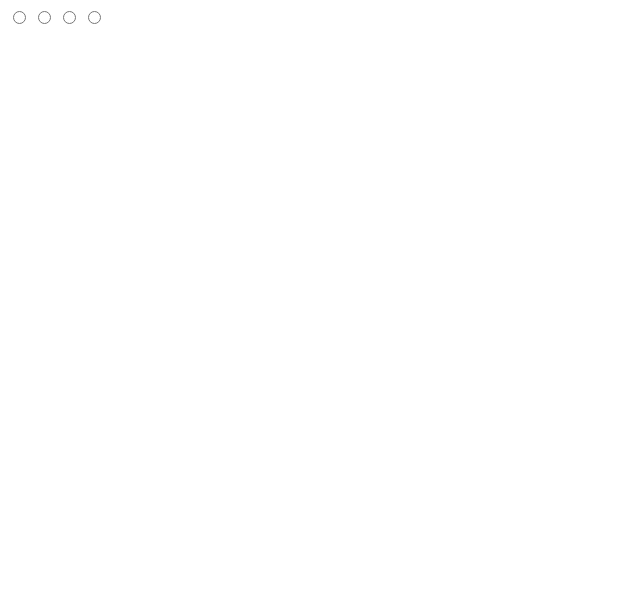
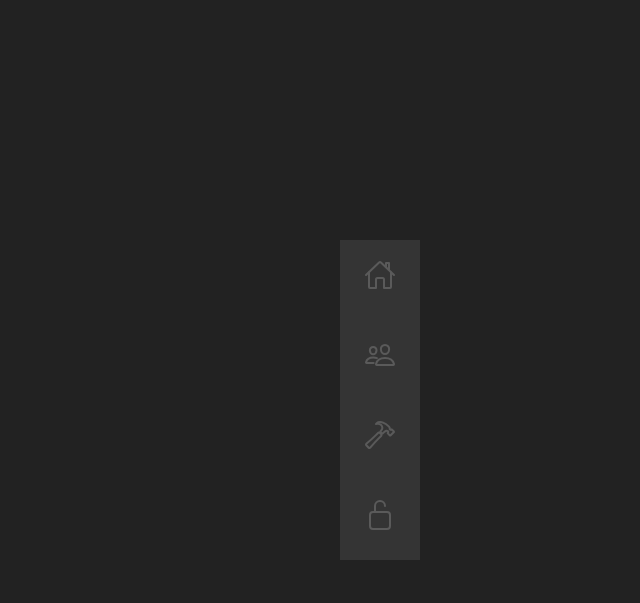
Before and after one commit to konsin1988/table-with-css, a plain HTML site: page index.html in a window 1280 px wide. Shown: the whole page, without its empty margins (0-640 px from the left). Drawn offline with nearby package versions, Linux system fonts and the light colour scheme.

Commit message:
css styles 1

```diff
--- a/index.html
+++ b/index.html
@@ -9,11 +9,31 @@
   <body>
     <div class="container">
       <div class="tabs">
-        <input id="home" type="radio" name="group" />
+        <input id="home" type="radio" name="group" checked />
         <input id="about" type="radio" name="group" />
         <input id="settings" type="radio" name="group" />
         <input id="security" type="radio" name="group" />
+        <div class="icon">
+          <label for="home"><ion-icon name="home-outline"></ion-icon></label>
+          <label for="about"><ion-icon name="people-outline"></ion-icon></label>
+          <label for="settings"
+            ><ion-icon name="hammer-outline"></ion-icon
+          ></label>
+          <label for="security"
+            ><ion-icon name="lock-open-outline"></ion-icon
+          ></label>
+          <div class="indicator"></div>
+        </div>
+        <div class="content"></div>
       </div>
     </div>
+    <script
+      type="module"
+      src="https://unpkg.com/ionicons@7.1.0/dist/ionicons/ionicons.esm.js"
+    ></script>
+    <script
+      nomodule
+      src="https://unpkg.com/ionicons@7.1.0/dist/ionicons/ionicons.js"
+    ></script>
   </body>
 </html>
--- a/style.css
+++ b/style.css
@@ -0,0 +1,57 @@
+@import url("https://fonts.googleapis.com/css?family=Poppins:300,400,500,600,700&display=swap");
+* {
+  margin: 0;
+  padding: 0;
+  box-sizing: border-box;
+  font-family: "Poppins", sans-serif;
+}
+:root {
+  --clr: #a12db5;
+}
+body {
+  display: flex;
+  justify-content: center;
+  align-items: center;
+  min-height: 100vh;
+  background: #222;
+}
+.container {
+  position: relative;
+  display: flex;
+  align-items: center;
+  flex-wrap: wrap;
+  width: 600px;
+  height: 400px;
+}
+.tabs {
+  position: relative;
+  width: 80px;
+  padding: 40px 0;
+}
+.tabs input {
+  appearance: none;
+  display: none;
+}
+.tabs .icon {
+  position: relative;
+  display: flex;
+  flex-direction: column;
+}
+.tabs .icon label {
+  width: 80px;
+  height: 80px;
+  line-height: 80px;
+  text-align: center;
+  font-size: 2em;
+  color: #fff;
+  opacity: 0.25;
+  transition: 0.5s;
+  cursor: pointer;
+  background: #fff5;
+}
+.tabs .input:nth-child(1):checked ~ .icon label:nth-child(1),
+.tabs .input:nth-child(2):checked ~ .icon label:nth-child(2),
+.tabs .input:nth-child(3):checked ~ .icon label:nth-child(3),
+.tabs .input:nth-child(4):checked ~ .icon label:nth-child(4) {
+  opacity: 1;
+}
```
